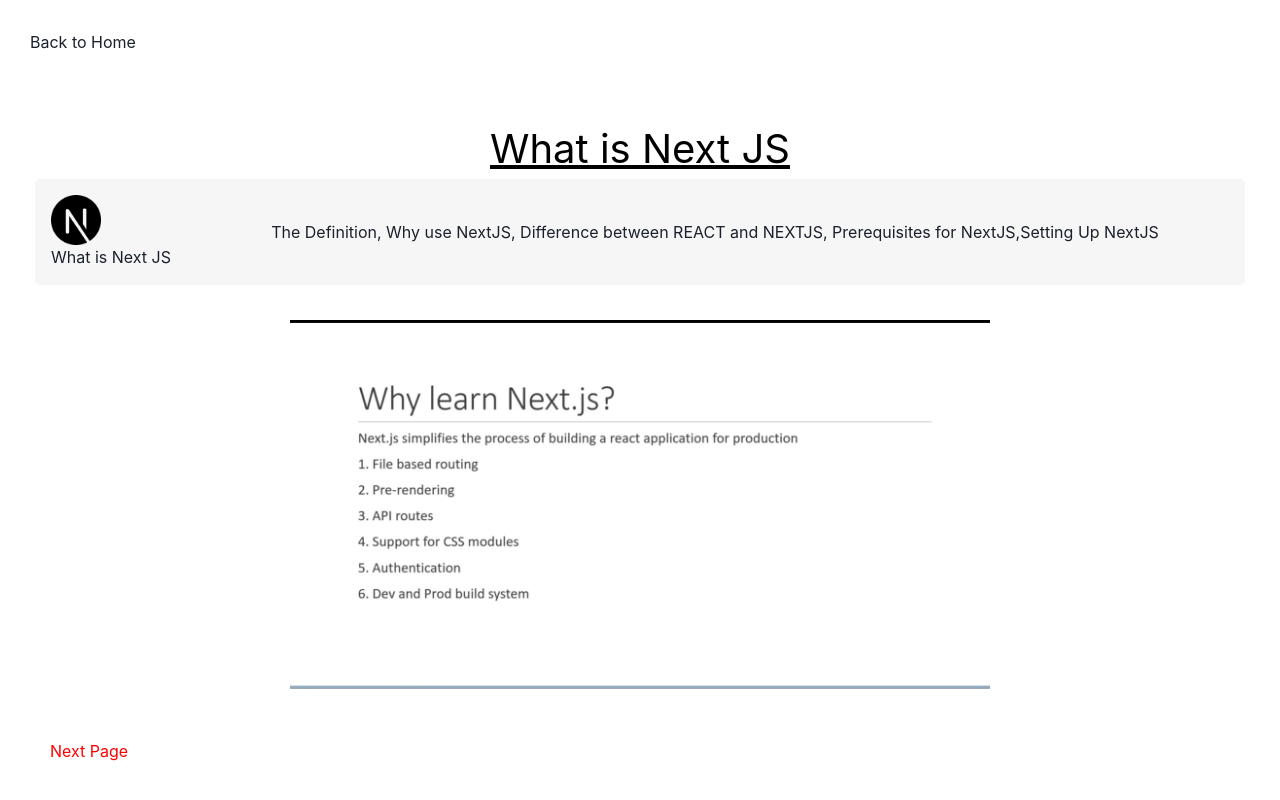
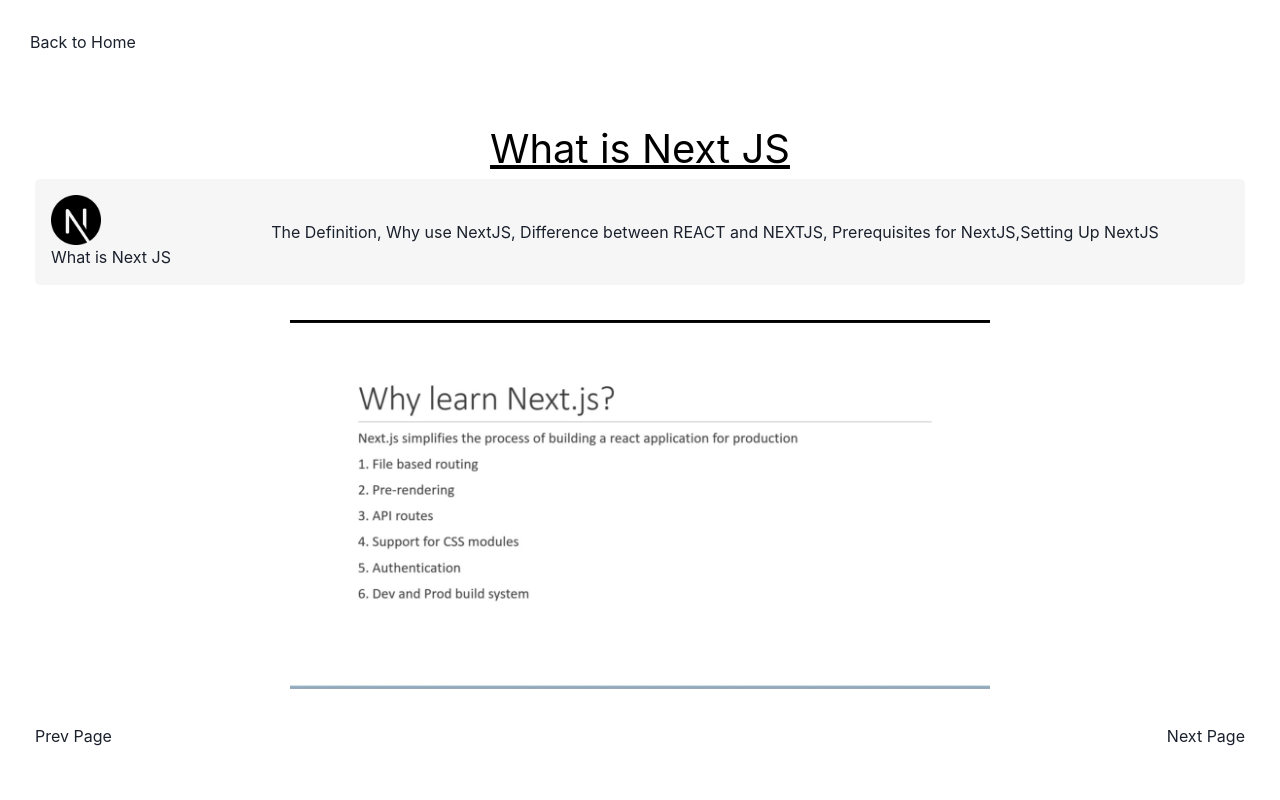
Before and after one commit to Sprof22/next-syllabus, a Next.js app: page /contents/1 in a window 1280 px wide. Shown: the top 800 px of the page. Built offline with nearby package versions, Linux system fonts and the light colour scheme.

Commit message:
Page updatre for routes and definiitons

```diff
--- a/db/contents.ts
+++ b/db/contents.ts
@@ -27,7 +27,7 @@
     title: "Routes and Definitions",
     image: "02n",
     id: 3,
-    description: "Multiple routing variations.",
+    description: "Page Routing example, Dynamic Routing scenarios",
     background: "productroute",
   },
   {
--- a/src/pages/contents/[id].js
+++ b/src/pages/contents/[id].js
@@ -11,51 +11,45 @@
   display: grid;
   grid-template-columns: auto auto;
   grid-gap: 30px;
-background: #F6F6F6;
+  background: #f6f6f6;
   border-radius: 5px;
   padding: 16px;
 
   > div {
-    &: nth-of-type(1){
+    &: nth-of-type(1) {
       display: grid;
       grid-template-columns: 100%;
       align-items: center;
     }
-    &: nth-of-type(2){
+    &: nth-of-type(2) {
       display: flex;
       align-items: center;
     }
   }
-
 `;
 
 const Background = styled.div`
   display: flex;
   align-items: center;
   justify-content: center;
-h2{
+  h2 {
     color: blue;
     font-size: 50px;
   }
 `
-const Button = styled.div`
-cursor: pointer;
-align-items: center;
-justify-content: center;
-color: red;
-font-weight: bold
-text-align: center;
-margin: 50px;
+
+const NavPageButtons = styled.div`
+  display: flex;
+  justify-content: space-between;
 `
 
-const Contents = ({ content }) => {
+const Contents = ({ content, length }) => {
+  const router = useRouter();
+  const productID = Number(router.query.id);
+  const nextId = productID +1;
+  const prevId = productID -1;
 
-  const router = useRouter()
-  let productID =Number(router.query.id )
-  const handleNextClick = () => {
-    productID =+ 1;
-    console.log(" I was clicked", productID)
-  }
+  console.log(length, "this is the length")
   return (
     <div>
       <Head>
@@ -70,7 +64,6 @@
         <div>
           <CourseDetails>
             <div>
-
               <Image
                 src={`/icons/${content.image}.png`}
                 alt={`${content.title}`}
@@ -79,20 +72,41 @@
               />
               <div>{content.title}</div>
             </div>
-            {content.description? <div>{content.description}</div> : <div><h2>No description</h2><img src={`/icons/${content.image}.png`}/></div>}
+            {content.description ? (
+              <div>{content.description}</div>
+            ) : (
+              <div>
+                <h2>No description</h2>
+                <img src={`/icons/${content.image}.png`} />
+              </div>
+            )}
           </CourseDetails>
         </div>
-
       </Main>
-      {content.background? <Background>
+      {content.background ? (
+        <Background>
           <Image
             src={`/background/${content.background}.png`}
             alt={`${content.title}`}
             width={700}
             height={700}
           />
-        </Background>: <Background><h2>No Background Image</h2></Background>}
-        <Button onClick={handleNextClick}>Next Page</Button>
+        </Background>
+      ) : (
+        <Background>
+          <h2>No Background Image</h2>
+        </Background>
+      )}
+      <Main>
+      <NavPageButtons>
+      {nextId === 1 ? <button disabled>Prev Page</button>: <Link href={`/contents/${prevId}`}>
+        <button disabled>Prev Page</button>
+      </Link>}
+      {nextId === length ? <button disabled>Next Page</button> :<Link href={`/contents/${nextId}`}>
+        <button>Next Page</button>
+      </Link>}
+      </NavPageButtons>
+      </Main>
     </div>
   );
 };
@@ -104,5 +118,6 @@
   const content = contents.find(
     (element) => element.id === Number(context.query.id)
   );
-  return { props: { content } };
+  const length = contents.length;
+  return { props: { content, length } };
 }
```
Lines whose indentation alone changed are shown as unchanged.
